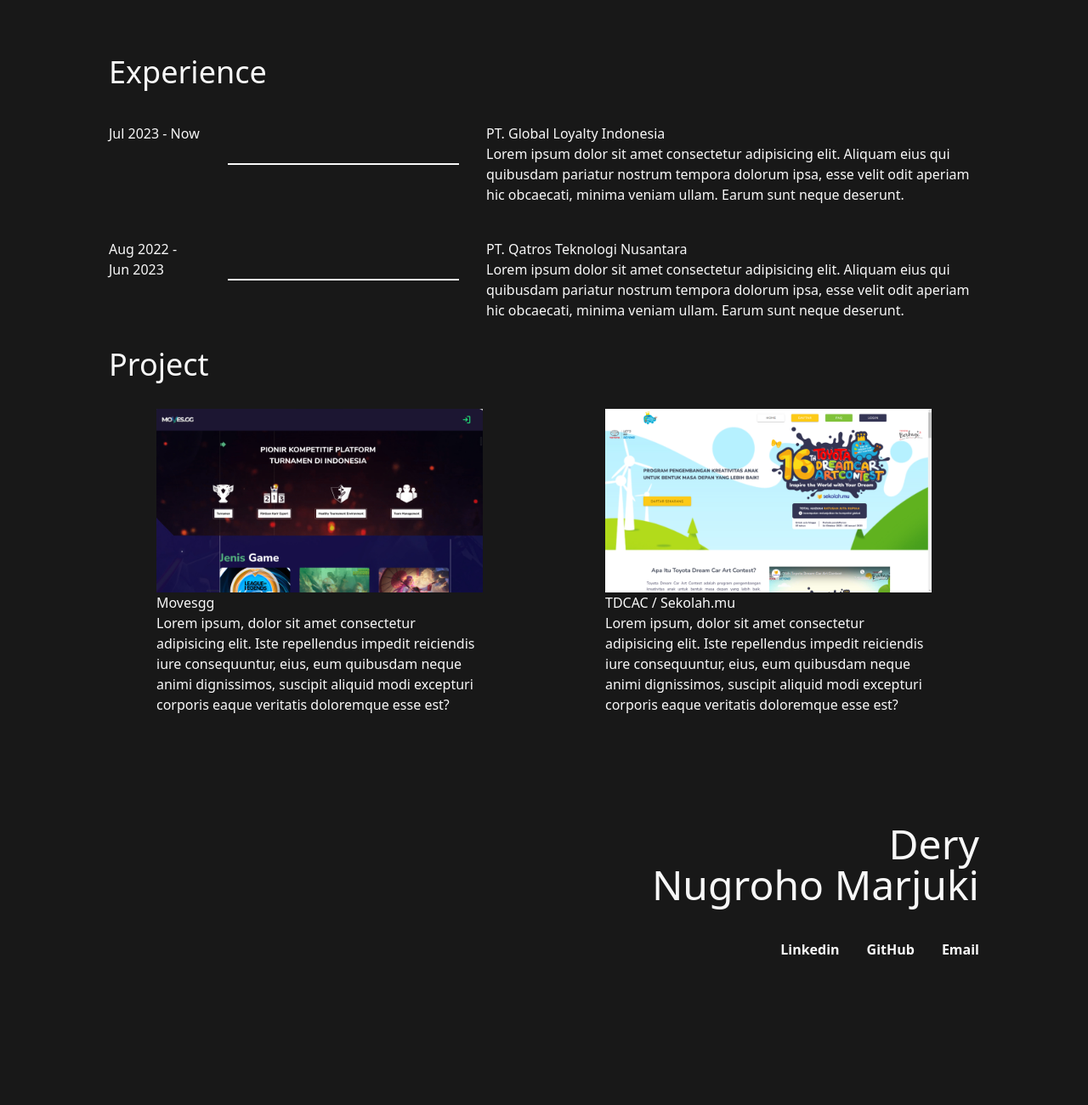
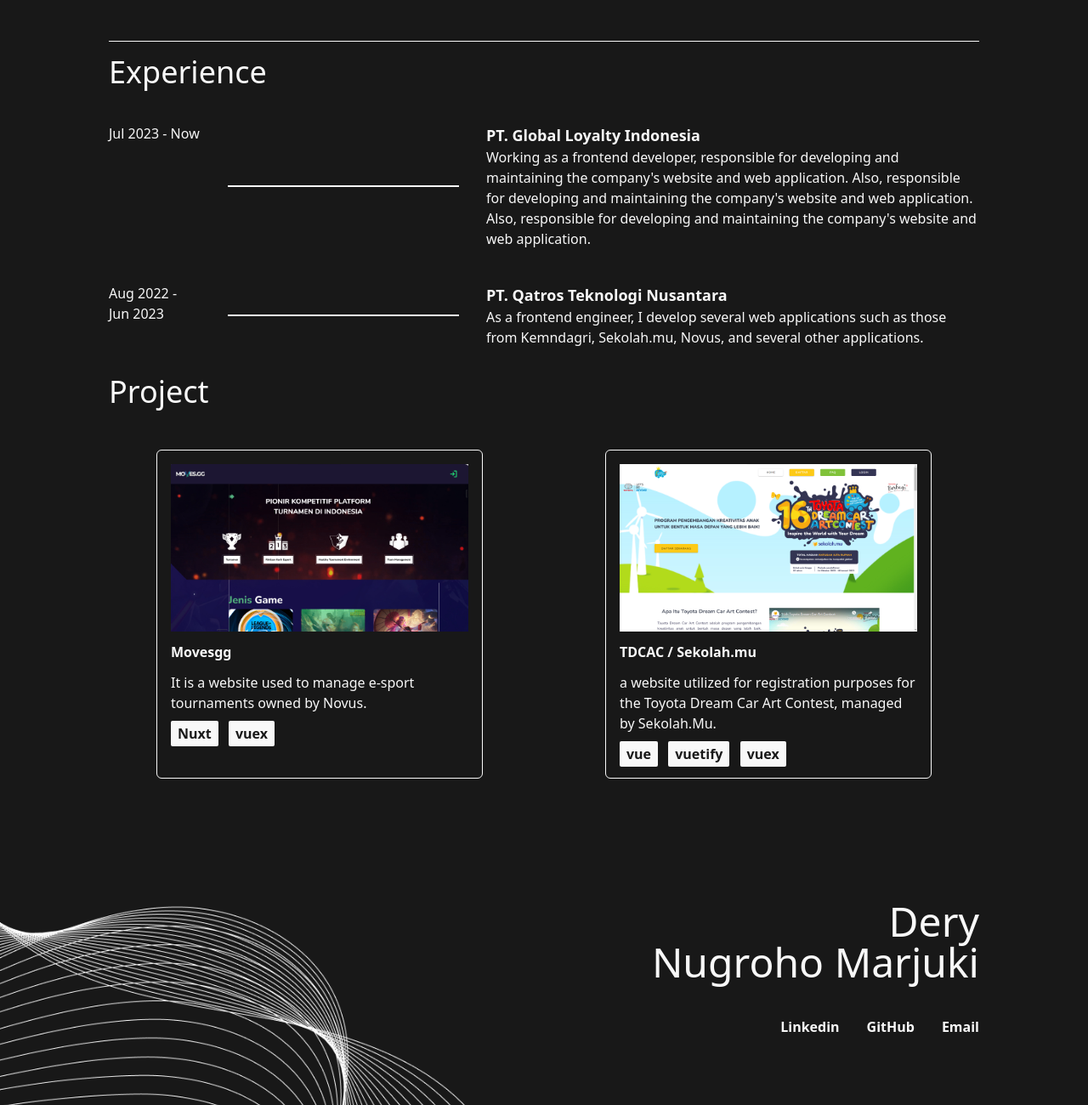
Before and after one commit to derynm/derynm.dev, a plain HTML site: page index.html in a window 1280 px wide. Shown: the part 599-1899 px from the top of the page at 85% size. Before the commit the page ends 1808 px from the top, so only its background shows below. Drawn offline with nearby package versions, Linux system fonts and the light colour scheme.

Commit message:
feat: content home page

```diff
--- a/index.html
+++ b/index.html
@@ -8,101 +8,134 @@
       content="Personal website of Dery Nugroho Marjuki"
     />
 
-
     <title>Dery Nugroho Marjuki</title>
     <script src="https://cdn.tailwindcss.com"></script>
   </head>
-  <body class="bg-[#181818] text-[#F8F8F8]">
+  <body class="bg-[#181818] text-[#F8F8F8] scroll-smooth relative">
     <header class="max-w-[1024px] mx-auto my-8">
       <nav>
-        <ul class="flex justify-center item-center gap-8 lg:justify-end font-semibold">
-          <li><a href="#home">Experience</a></li>
-          <li><a href="#portfolio">Project</a></li>
+        <ul
+          class="flex justify-center item-center gap-8 lg:justify-end font-semibold"
+        >
+          <li><a href="#home">Home</a></li>
+          <li><a href="#experience">Experience</a></li>
+          <li><a href="#project">Project</a></li>
           <li><a href="#about">About</a></li>
-          <li><a href="#contact">Contact</a></li>
         </ul>
       </nav>
     </header>
     <main class="max-w-[1024px] mx-auto">
-      <section class="space-y-10 h-[70dvh] pt-40 px-4 md:px-4 lg:px-0">
+      <section
+        class="space-y-10 h-[70dvh] py-20 lg:py-30 px-4 md:px-4 lg:px-0 text-center lg:text-left border-b border-[#F8F8F8]"
+      >
         <h1 class="text-4xl lg:text-6xl">
-          Hello, I’m Dery.<br>
+          Hello, I’m Dery.<br />
           I’m a Software Engineer
         </h1>
         <p class="leading-10">
           A software engineer with a year of experience specializing in frontend
-          development,<br /> committed to crafting intuitive and engaging web
-          experiences.
+          development,<br />
+          committed to crafting intuitive and engaging web experiences.
         </p>
         <p>Continuously seeking challenges and opportunities.</p>
 
         <!-- <img src="/images/first-bg.png" alt="wave-bg-1" class="absolute w-screen left-0 -z-10 top-92 md:top-80 lg:top-52" /> -->
       </section>
-      <section class="bg-[#181818] px-4 md:px-4 lg:px-0 py-4 space-y-10">
-        <h2 class="text-2xl lg:text-4xl">Experience</h2>
-        <div class="flex flex-col justify-between item-center gap-8 lg:flex-row">
+      <section
+        id="experience"
+        class="bg-[#181818] px-4 md:px-4 lg:px-0 py-4 space-y-10"
+      >
+        <h3 class="text-2xl lg:text-4xl">Experience</h3>
+        <div
+          class="flex flex-col justify-between item-center gap-8 lg:flex-row"
+        >
           <p class="w-[108px]">Jul 2023 - Now</p>
           <hr class="border border-[#F8F8F8] flex-1 my-auto" />
           <div class="max-w-[580px]">
-            <h5>PT. Global Loyalty Indonesia</h5>
+            <h5 class="font-semibold text-lg">PT. Global Loyalty Indonesia</h5>
             <p>
-              Lorem ipsum dolor sit amet consectetur adipisicing elit. Aliquam
-              eius qui quibusdam pariatur nostrum tempora dolorum ipsa, esse
-              velit odit aperiam hic obcaecati, minima veniam ullam. Earum sunt
-              neque deserunt.
+              Working as a frontend developer, responsible for developing and
+              maintaining the company's website and web application. Also,
+              responsible for developing and maintaining the company's website
+              and web application. Also, responsible for developing and
+              maintaining the company's website and web application.
             </p>
           </div>
         </div>
-        <div class="flex flex-col justify-between item-center gap-8 lg:flex-row">
+        <div
+          class="flex flex-col justify-between item-center gap-8 lg:flex-row"
+        >
           <p class="w-[108px]">Aug 2022 - Jun 2023</p>
           <hr class="border border-[#F8F8F8] flex-1 my-auto" />
           <div class="max-w-[580px]">
-            <h5>PT. Qatros Teknologi Nusantara</h5>
+            <h3 class="font-semibold text-lg">
+              PT. Qatros Teknologi Nusantara
+            </h3>
             <p>
-              Lorem ipsum dolor sit amet consectetur adipisicing elit. Aliquam
-              eius qui quibusdam pariatur nostrum tempora dolorum ipsa, esse
-              velit odit aperiam hic obcaecati, minima veniam ullam. Earum sunt
-              neque deserunt.
+              As a frontend engineer, I develop several web applications such as
+              those from Kemndagri, Sekolah.mu, Novus, and several other
+              applications.
             </p>
           </div>
         </div>
       </section>
-      <section class=" px-4 md:px-4 lg:px-0 py-4">
+      <section id="project" class=" px-4 md:px-4 lg:px-0 py-4">
         <h2 class="text-2xl lg:text-4xl">Project</h2>
-        <di class="flex flex-wrap justify-around gap-8 my-8">
-          <div class="max-w-96">
+        <di class="flex flex-wrap justify-around gap-8 my-12">
+          <div class="max-w-96 space-y-3 border border-[#F8F8F8] p-4 rounded-md">
             <img src="/images/movesgg-project.jpg" alt="movesgg-website" />
-            <h5>Movesgg</h5>
+            <h5 class="font-semibold">Movesgg</h5>
             <p>
-              Lorem ipsum, dolor sit amet consectetur adipisicing elit. Iste
-              repellendus impedit reiciendis iure consequuntur, eius, eum
-              quibusdam neque animi dignissimos, suscipit aliquid modi excepturi
-              corporis eaque veritatis doloremque esse est?
+              It is a website used to manage e-sport tournaments owned by Novus.
             </p>
+            <div class="space-x-2">
+              <span class="bg-[#F8F8F8] text-[#181818] px-2 py-1 font-semibold rounded-sm">Nuxt</span>
+              <span class="bg-[#F8F8F8] text-[#181818] px-2 py-1 font-semibold rounded-sm">vuex</span>
+            </div>
           </div>
-          <div class="max-w-96">
+          <div class="max-w-96 space-y-3 border border-[#F8F8F8] p-4 rounded-md">
             <img src="/images/tdcac-project.jpg" alt="tdcac-website" />
-            <h5>TDCAC / Sekolah.mu</h5>
+            <h5 class="font-semibold">TDCAC / Sekolah.mu</h5>
             <p>
-              Lorem ipsum, dolor sit amet consectetur adipisicing elit. Iste
-              repellendus impedit reiciendis iure consequuntur, eius, eum
-              quibusdam neque animi dignissimos, suscipit aliquid modi excepturi
-              corporis eaque veritatis doloremque esse est?
+              a website utilized for registration purposes for the Toyota Dream Car Art Contest, managed by Sekolah.Mu.
             </p>
+            <div class="space-x-2">
+              <span class="bg-[#F8F8F8] text-[#181818] px-2 py-1 font-semibold rounded-sm">vue</span>
+              <span class="bg-[#F8F8F8] text-[#181818] px-2 py-1 font-semibold rounded-sm">vuetify</span>
+              <span class="bg-[#F8F8F8] text-[#181818] px-2 py-1 font-semibold rounded-sm">vuex</span>
+            </div>
           </div>
         </di>
       </section>
-
     </main>
-    <footer class="max-w-[1024px] mx-auto space-y-10 h-[40vh] flex flex-col justify-center">
-      <h2 class="text-right text-5xl">Dery <br>Nugroho Marjuki</h2>
+    <footer
+      class="max-w-[1024px] mx-auto space-y-10 h-[40vh] flex flex-col justify-center px-4 md:px-4 lg:px-0 py-4"
+    >
+      <h2 class="text-right text-4xl lg:text-5xl">
+        Dery <br />Nugroho Marjuki
+      </h2>
       <div>
         <ul class="flex justify-end gap-8 font-semibold">
-          <li>Linkedin</li>
-          <li>GitHub</li>
-          <li>Email</li>
+          <li>
+            <a
+              href="https://www.linkedin.com/in/dery-nugroho-marjuki-0b5418231/"
+              target="_blank"
+              >Linkedin</a
+            >
+          </li>
+          <li>
+            <a href="https://github.com/derynm" target="_blank">GitHub</a>
+          </li>
+          <li>
+            <a href="mailto:dery02.nm@gmail.com">Email</a>
+          </li>
         </ul>
       </div>
     </footer>
+    <img
+      src="/images/footer-asset.png"
+      alt="wave-bg-2"
+      class="absolute w-screen left-0 -z-10 bottom-0 h-72 object-cover object-top"
+    />
   </body>
 </html>
```
Also changed, not shown: images/footer-asset.png (added).
